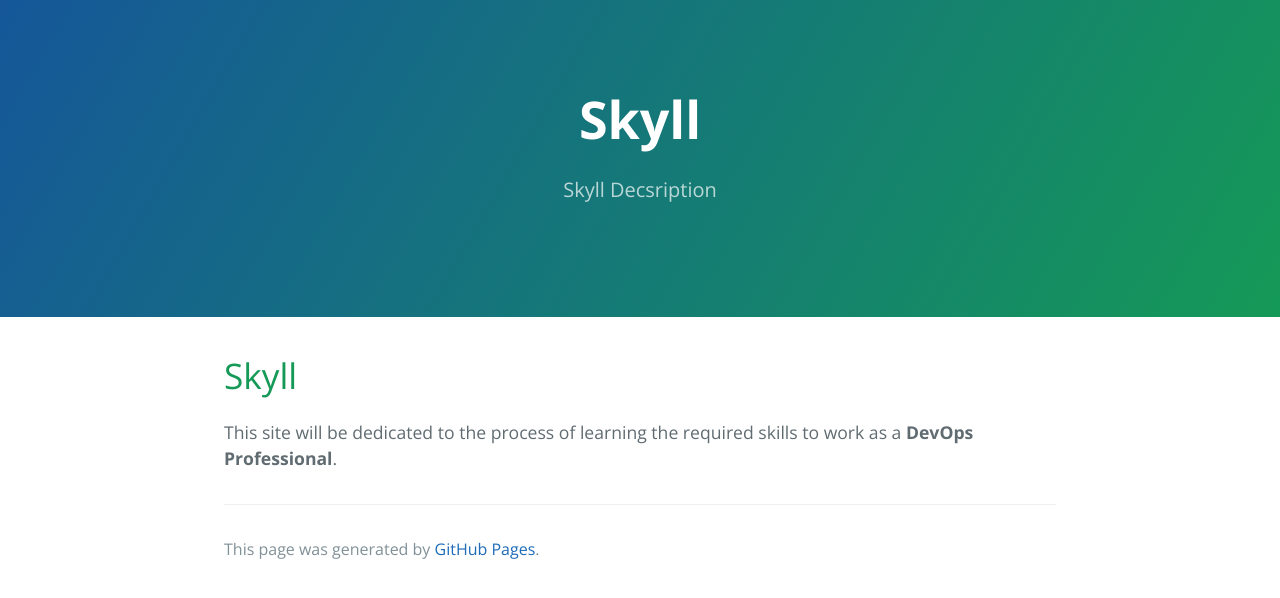
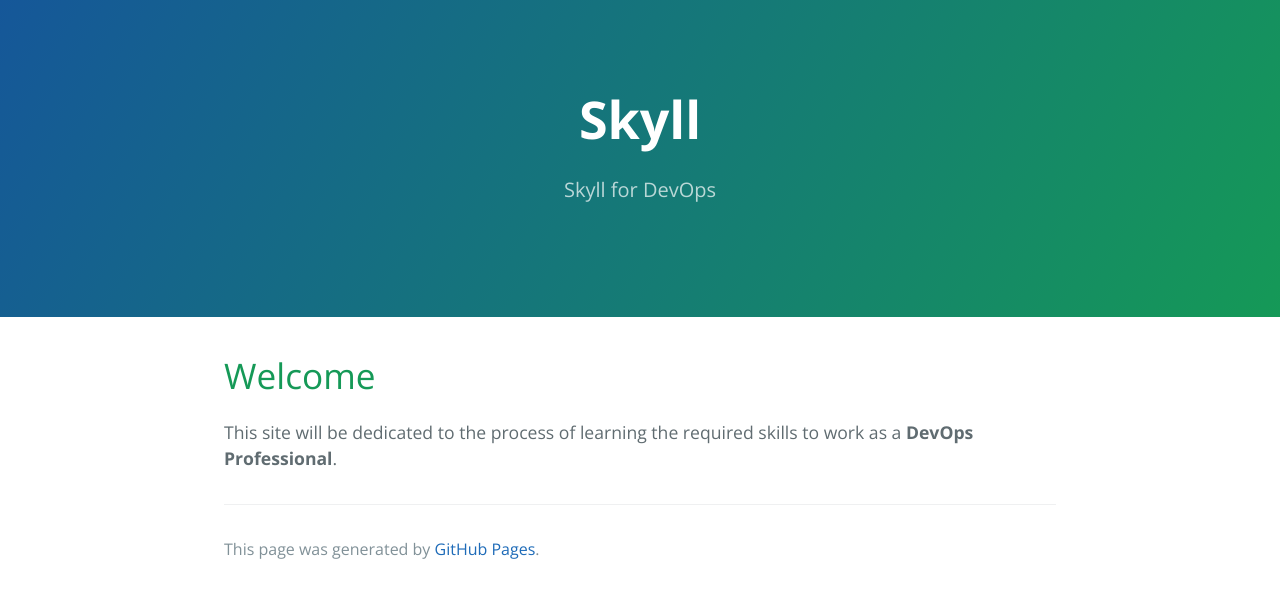
Before and after one commit to Skyll/skyll.github.io, a Jekyll site: the page built from index.md, in a window 1280 px wide. Shown: the top 598 px of the page. Built offline with Jekyll 4.4.1, drawn with Linux system fonts in a browser that asks for light colours; the repository's description, which GitHub fills in, is left out.

Commit message:
Update index.md

```diff
--- a/index.md
+++ b/index.md
@@ -1,9 +1,9 @@
 ---
 layout: default
 title: Skyll
-description: Skyll Decsription
+description: Skyll for DevOps
 ---
 
-# Skyll
+# Welcome
 
 This site will be dedicated to the process of learning the required skills to work as a **DevOps Professional**.
```
